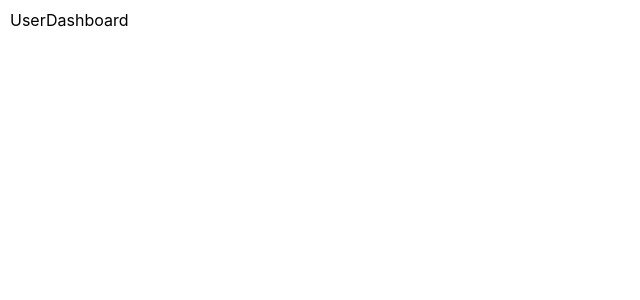
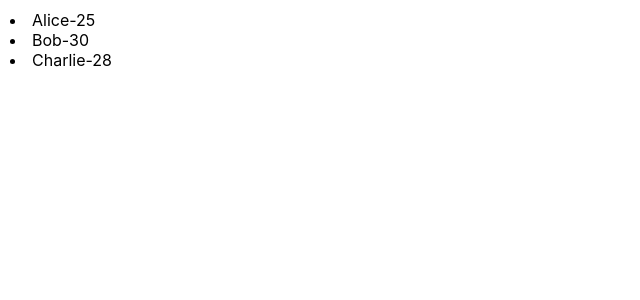
Before and after one commit to heyRahull/React-Tutorial, a React (Create React App) app: page / in a window 1280 px wide. Shown: the top 300 px of the page, without its empty margins (0-640 px from the left). Built offline with nearby package versions, Linux system fonts and the light colour scheme.

Commit message:
video 11 - List Rendering

```diff
--- a/src/App.js
+++ b/src/App.js
@@ -1,15 +1,20 @@
 import React from "react";
-import ParentComponent from "./ParentComponent";
-import UserDashboard from "./UserDashboard";
-import LoginForm from "./LoginForm";
 
 function App() {
-  const isLoggedIn = true;
-  if (isLoggedIn) {
-    return <UserDashboard />;
-  } else {
-    return <LoginForm />;
-  }
+  const users = [
+    { id: 1, name: "Alice", age: 25 },
+    { id: 2, name: "Bob", age: 30 },
+    { id: 3, name: "Charlie", age: 28 },
+  ];
+  return (
+    <>
+      {users.map((user) => (
+        <li key={user.id}>
+          {user.name}-{user.age}
+        </li>
+      ))}
+    </>
+  );
 }
 
 export default App;
```
